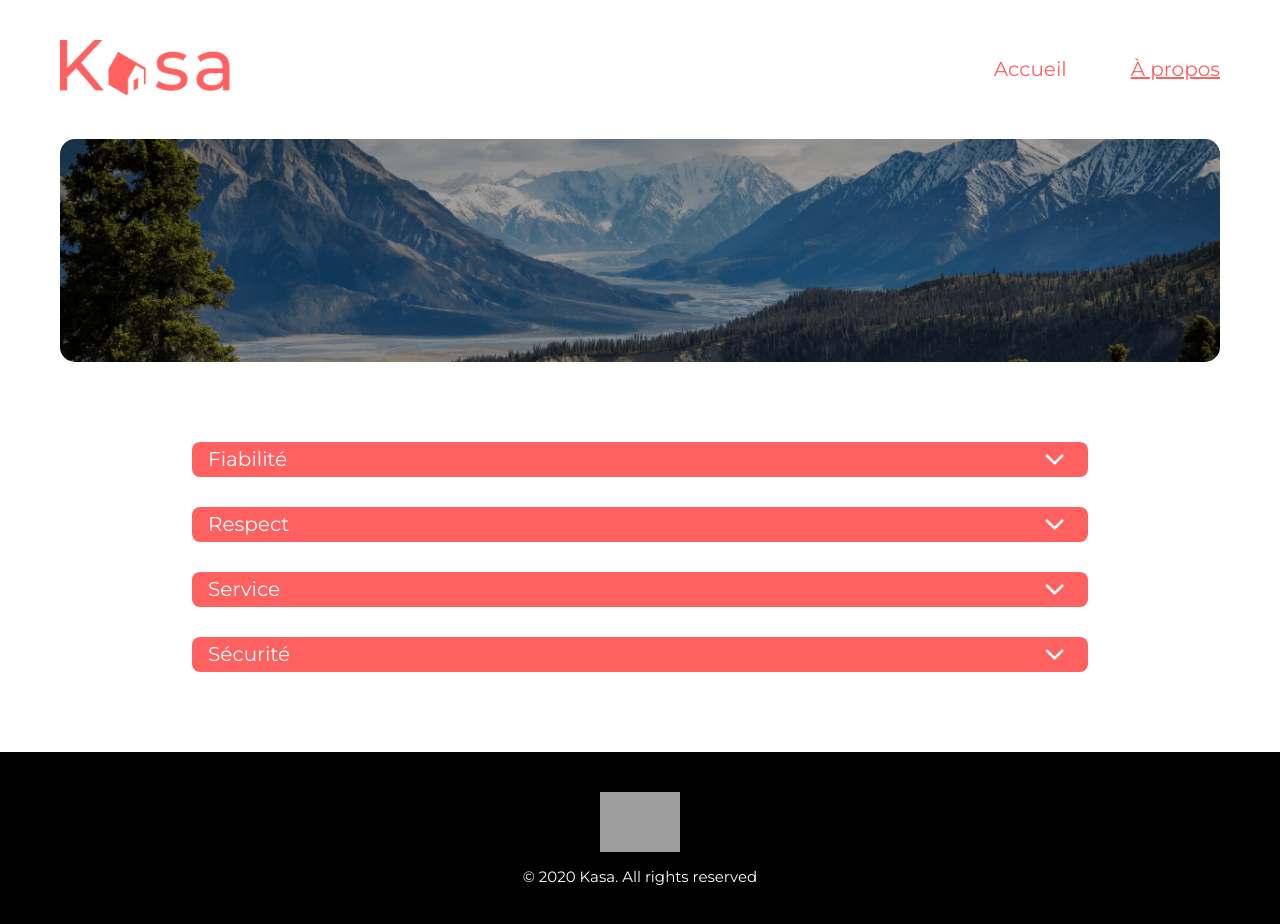
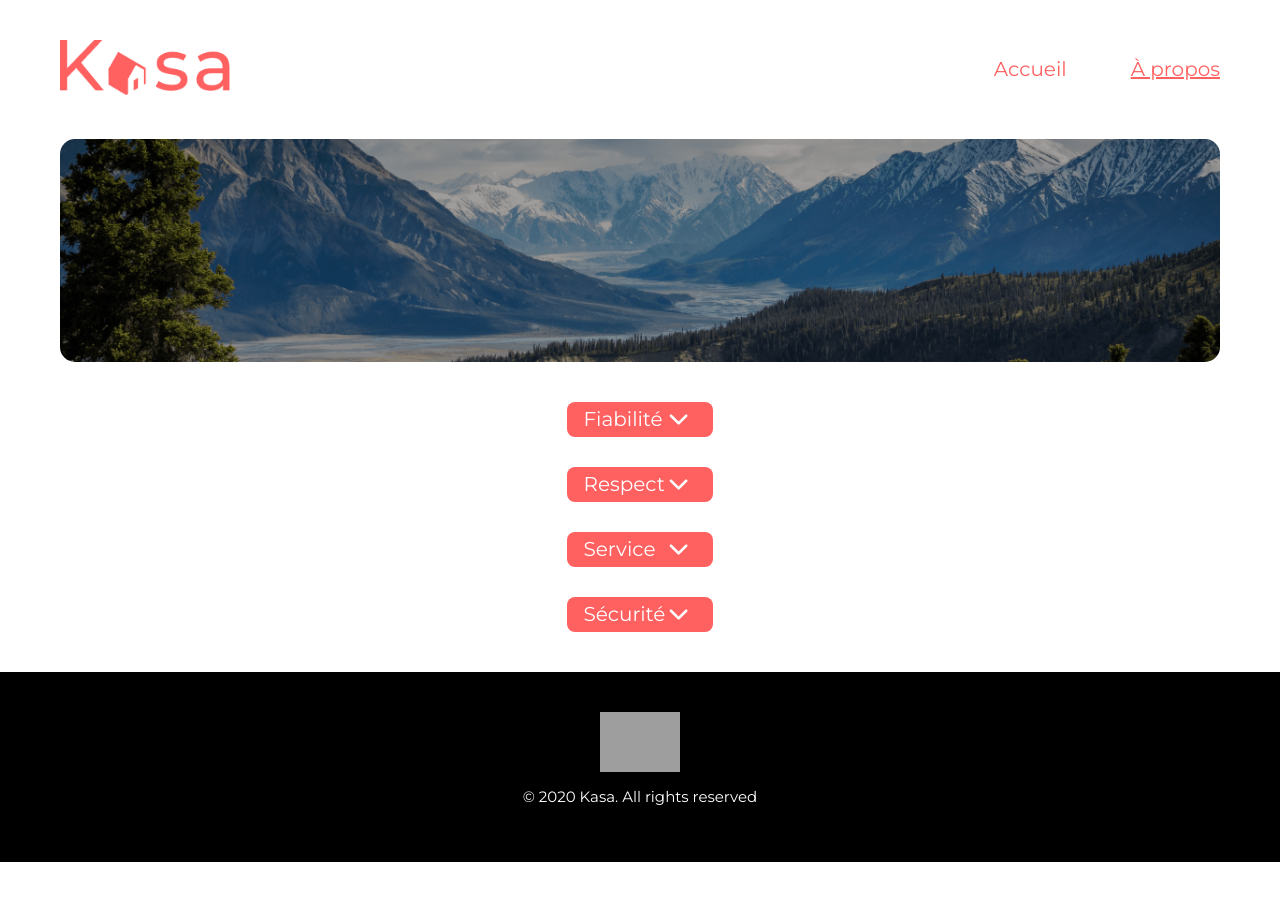
Before and after one commit to claractnn/P7-OpenClassrooms-Kasa, a React (Create React App) app: page /about in a window 1280 px wide. Shown: the top 924 px of the page. After the commit the page ends 862 px from the top, so only its background shows below. Built offline with nearby package versions, Linux system fonts and the light colour scheme; grey boxes are pictures that could not be loaded.

Commit message:
added cursor pointer

```diff
--- a/src/components/About/Scrollings.jsx
+++ b/src/components/About/Scrollings.jsx
@@ -3,6 +3,7 @@ import Scrolling from '../About/Scrolling';
 
 function Scrollings(props) {
     return (
+        <section className='scrollings-container'>
             <div className='scrollings'>
                 {props.data.map((data, index) => {
                         return (
@@ -18,6 +19,7 @@ function Scrollings(props) {
                     }
                 )}
             </div>
+        </section>
     );
 };
 
--- a/src/styles/sass/components/_Scrolling.scss
+++ b/src/styles/sass/components/_Scrolling.scss
@@ -1,18 +1,34 @@
 @import '../../utils/variables';
+@import '../../utils/base';
+
+.scrollings-container {
+    display: flex;
+        @include desktop {
+            @include margin-desktop;
+            align-items: center;
+            justify-content: center;
+        }
+        @include tablet {
+            @include margin-tablet;
+        }
+        @include mobile {
+            @include margin-mobile;
+        }
+}
 
 .scrollings {
     display: flex;
     flex-direction: column;
     gap: 30px;
-    width: 70%;
-    margin: 5em auto;
 }
 
 .scrolling {
     display: flex;
     justify-content: center;
     flex-direction: column;
+    width: 100%;
     &_button {
+        cursor: pointer;
         z-index: 1;
         display: flex;
         align-items: center;
@@ -45,6 +61,7 @@
         font-weight: 400;
         line-height: 30px;
         margin-top: -0.5em;
+        border-radius: 8px;
         z-index: 0;
         padding: 30px 15px 10px;
         color: $primary-color;
--- a/src/styles/sass/main.css
+++ b/src/styles/sass/main.css
@@ -35,7 +35,7 @@ a {
 
 @media screen and (min-width: 993px) and (max-width: 1600px) {
   .header {
-    margin: 40px 60px;
+    margin: 40px 60px 40px;
   }
   .header_nav ul {
     gap: 4rem;
@@ -78,7 +78,7 @@ a {
 }
 
 .banner {
-  margin: 40px 60px;
+  margin: 40px 60px 40px;
   display: flex;
   justify-content: center;
   align-items: center;
@@ -171,11 +171,13 @@ a {
 }
 @media screen and (min-width: 769px) and (max-width: 992px) {
   .error_title h1 {
+    margin: 20px 40px 40px;
     font-size: 150px;
   }
 }
 @media screen and (max-width: 768px) {
   .error_title h1 {
+    margin: 15px 25px 20px;
     font-size: 100px;
   }
 }
@@ -281,20 +283,59 @@ a {
   }
 }
 
+* {
+  text-decoration: none;
+  font-family: "Montserrat", sans-serif;
+  box-sizing: border-box;
+}
+
+body {
+  margin: 0;
+}
+
+ul {
+  list-style-type: none;
+}
+
+a {
+  color: inherit;
+}
+
+.scrollings-container {
+  display: flex;
+}
+@media screen and (min-width: 993px) and (max-width: 1600px) {
+  .scrollings-container {
+    margin: 40px 60px 40px;
+    align-items: center;
+    justify-content: center;
+  }
+}
+@media screen and (min-width: 769px) and (max-width: 992px) {
+  .scrollings-container {
+    margin: 20px 40px 40px;
+  }
+}
+@media screen and (max-width: 768px) {
+  .scrollings-container {
+    margin: 15px 25px 20px;
+  }
+}
+
 .scrollings {
   display: flex;
   flex-direction: column;
   gap: 30px;
-  width: 70%;
-  margin: 5em auto;
 }
 
 .scrolling {
   display: flex;
   justify-content: center;
   flex-direction: column;
+  width: 100%;
 }
 .scrolling_button {
+  cursor: pointer;
   z-index: 1;
   display: flex;
   align-items: center;
@@ -326,6 +367,7 @@ a {
   font-weight: 400;
   line-height: 30px;
   margin-top: -0.5em;
+  border-radius: 8px;
   z-index: 0;
   padding: 30px 15px 10px;
   color: #FF6060;
--- a/src/styles/sass/pages/_Error.scss
+++ b/src/styles/sass/pages/_Error.scss
@@ -15,9 +15,11 @@
             font-weight: 700;
             margin: 50px 0 10px;
             @include tablet {
+                @include margin-tablet;
                 font-size: 150px;
             }
             @include mobile {
+                @include margin-mobile;
                 font-size: 100px;
             }
         }
--- a/src/styles/utils/_mixins.scss
+++ b/src/styles/utils/_mixins.scss
@@ -19,11 +19,11 @@
 
 
 @mixin margin-desktop {
-    margin: 40px 60px;
+    margin: 40px 60px 40px;
 }
 
 @mixin margin-tablet {
-    margin: 20px 40px 40px ;
+    margin: 20px 40px 40px;
 }
 
 @mixin margin-mobile {
```
Also changed, not shown: 1 other file (tests, documents, lock files or other folders). Lines whose indentation alone changed are shown as unchanged.
